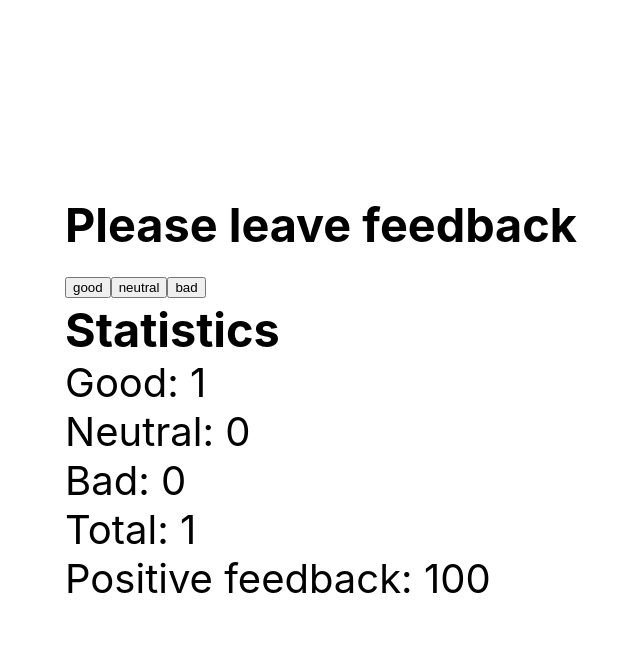
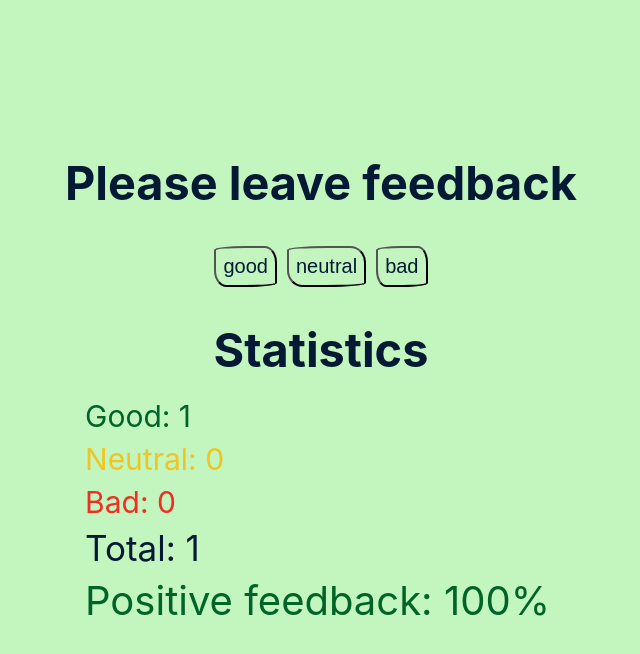
Before and after one commit to Dmytro-Kucherenko-Kyiv/goit-react-hw-02-feedback, a React (Create React App) app: page / in a window 1280 px wide. Both pictures are taken after a click on the button "good". Shown: the top 654 px of the page, without its empty margins (319-959 px from the left). Built offline with nearby package versions, Linux system fonts and the light colour scheme.

Commit message:
add styles

```diff
--- a/package.json
+++ b/package.json
@@ -1,5 +1,5 @@
 {
-  "name": "goit-react-hw-02-feedback",
+  "name": "react-homework-template",
   "version": "0.1.0",
   "private": true,
   "homepage": "https://Dmytro-Kucherenko-Kyiv.github.io/goit-react-hw-02-feedback/",
@@ -11,7 +11,7 @@
     "react": "^18.1.0",
     "react-dom": "^18.1.0",
     "react-scripts": "5.0.1",
-    "styled-components": "^5.3.9",
+    "styled-components": "^5.3.10",
     "web-vitals": "^2.1.3"
   },
   "scripts": {
--- a/src/components/App.jsx
+++ b/src/components/App.jsx
@@ -44,7 +44,8 @@ export class App extends Component {
           justifyContent: 'center',
           alignItems: 'center',
           fontSize: 40,
-          color: '#010101'
+          color: '#010101',
+          backgroundColor: '#c3f5bf'
         }}
       >
         <div>
--- a/src/components/FeedbackOptions/FeedbackOptions.js
+++ b/src/components/FeedbackOptions/FeedbackOptions.js
@@ -1,16 +1,17 @@
 import PropTypes from 'prop-types';
+import { Button, OptionsWrap } from './FeedbackOptions.styled';
 
 export const FeedbackOptions = ({ options, onLeaveFeedback }) => {
 	return (
-		<div>
+		<OptionsWrap>
 			{options.map((name, index) =>
-				<button
+				<Button
 					key={index}
 					type="button"
 					onClick={onLeaveFeedback}>
 					{name}
-				</button>)}
-		</div>
+				</Button>)}
+		</OptionsWrap>
 	)
 };
 
--- a/src/components/FeedbackOptions/FeedbackOptions.styled.js
+++ b/src/components/FeedbackOptions/FeedbackOptions.styled.js
@@ -0,0 +1,23 @@
+import styled from "styled-components";
+
+export const OptionsWrap = styled.div`
+  margin-top: 35px;
+  margin-bottom: 35px;
+  display: flex;
+  justify-content: center;
+  gap: 10px;
+`
+
+export const Button = styled.button`
+  font-size: 20px;
+  padding: 7px;
+  color: ${p => p.theme.colors.text};
+  background-color: ${p => p.theme.colors.buttonColor};
+  border-radius: 50% 20% / 10% 40%;
+  cursor:pointer;
+
+  &:hover {
+    color:  ${p => p.theme.colors.textAccent};
+    background-color: ${p => p.theme.colors.text};
+  }
+  `
--- a/src/components/Notification/Notification.js
+++ b/src/components/Notification/Notification.js
@@ -1,8 +1,9 @@
 import PropTypes from 'prop-types';
+import { Message } from './Notification.styled';
 
 export const Notification = ({ message }) => {
 	return (
-		<p>{message}</p>
+		<Message>{message}</Message>
 	)
 }
 
--- /dev/null
+++ b/src/components/Notification/Notification.styled.js
@@ -0,0 +1,8 @@
+import styled from "styled-components";
+
+export const Message = styled.p`
+  color: ${p => p.theme.colors.text};
+  font-size: 25px;
+  text-align: center;
+  margin-top: 30px;
+`
--- a/src/components/Section/Section.js
+++ b/src/components/Section/Section.js
@@ -1,9 +1,10 @@
 import PropTypes from 'prop-types';
+import { Title } from './Section.styled';
 
 export const Section = ({ title, children }) => {
 	return (
 		<div>
-			<h3>{title}</h3>
+			<Title>{title}</Title>
 			{children}
 		</div>)
 };
--- /dev/null
+++ b/src/components/Section/Section.styled.js
@@ -0,0 +1,6 @@
+import styled from "styled-components";
+
+export const Title = styled.h3`
+color: ${p => p.theme.colors.text};
+text-align: center;
+`
--- a/src/components/Statistics/statistics.js
+++ b/src/components/Statistics/statistics.js
@@ -1,4 +1,6 @@
 import PropTypes from 'prop-types';
+import { Bad, Good, List, Neutral, Positive, Total } from './Statistics.styled';
+import { ThemeContext } from 'styled-components';
 
 export const Statistics = ({
   good,
@@ -8,13 +10,13 @@ export const Statistics = ({
   positivePercentage }) => {
 
   return (
-    <ul>
-      <li>Good: {good}</li>
-      <li>Neutral: {neutral}</li>
-      <li>Bad: {bad}</li>
-      <li>Total: {total()}</li>
-      <li>Positive feedback: {positivePercentage()}</li>
-    </ul>
+    <List>
+      <Good>Good: {good}</Good>
+      <Neutral>Neutral: {neutral}</Neutral>
+      <Bad>Bad: {bad}</Bad>
+      <Total>Total: {total()}</Total>
+      <Positive>Positive feedback: {positivePercentage()}%</Positive>
+    </List>
   )
 };
 
--- a/src/components/Statistics/statistics.styled.js
+++ b/src/components/Statistics/statistics.styled.js
@@ -0,0 +1,30 @@
+import styled from "styled-components";
+
+export const List = styled.ul`
+  padding: 20px;
+  display: flex;
+  flex-direction: column;
+  gap: 7px;
+`
+export const Good = styled.li`
+  color: ${p => p.theme.colors.good};
+  font-size: 30px;
+`
+
+export const Neutral = styled.li`
+  color: ${p => p.theme.colors.neutral};
+  font-size: 30px;
+`
+export const Bad = styled.li`
+  color: ${p => p.theme.colors.bad};
+  font-size: 30px;
+`
+
+export const Total = styled.li`
+  color: ${p => p.theme.colors.total};
+  font-size: 35px;
+`
+
+export const Positive = styled.li`
+  color: ${p => p.theme.colors.positive};
+`
--- a/src/index.js
+++ b/src/index.js
@@ -2,9 +2,25 @@ import React from 'react';
 import ReactDOM from 'react-dom/client';
 import { App } from 'components/App';
 import './index.css';
+import { ThemeProvider } from 'styled-components';
+
+const theme = {
+  colors: {
+    text: '#041934',
+    textAccent: '#fef9d2',
+    buttonColor: '#c3f5bf',
+    good: '#006429',
+    neutral: '#f0c523',
+    bad: '#f02f22',
+    total: '#041934',
+    positive: '#006429'
+  }
+}
 
 ReactDOM.createRoot(document.getElementById('root')).render(
   <React.StrictMode>
-    <App />
+    <ThemeProvider theme={theme}>
+      <App />
+    </ThemeProvider>
   </React.StrictMode>
 );
```
Also changed, not shown: 1 other file (tests, documents, lock files or other folders).
